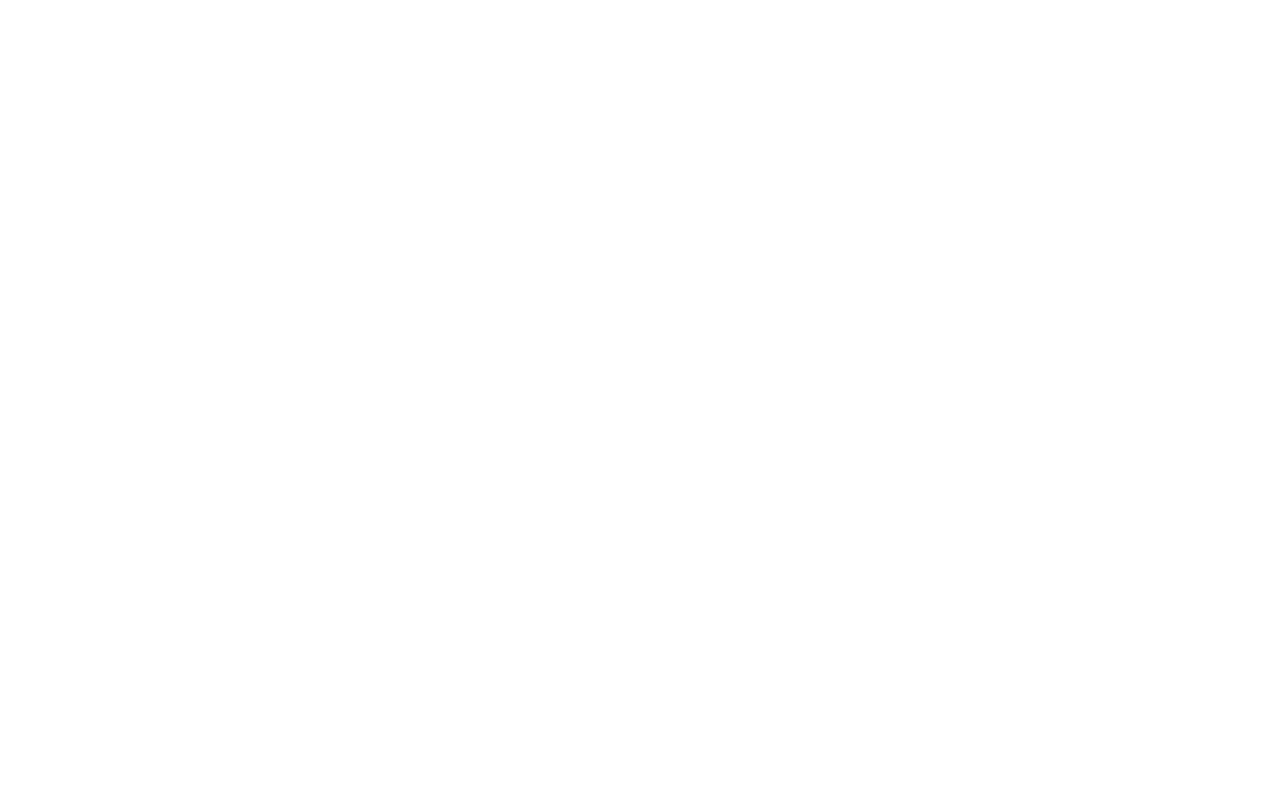
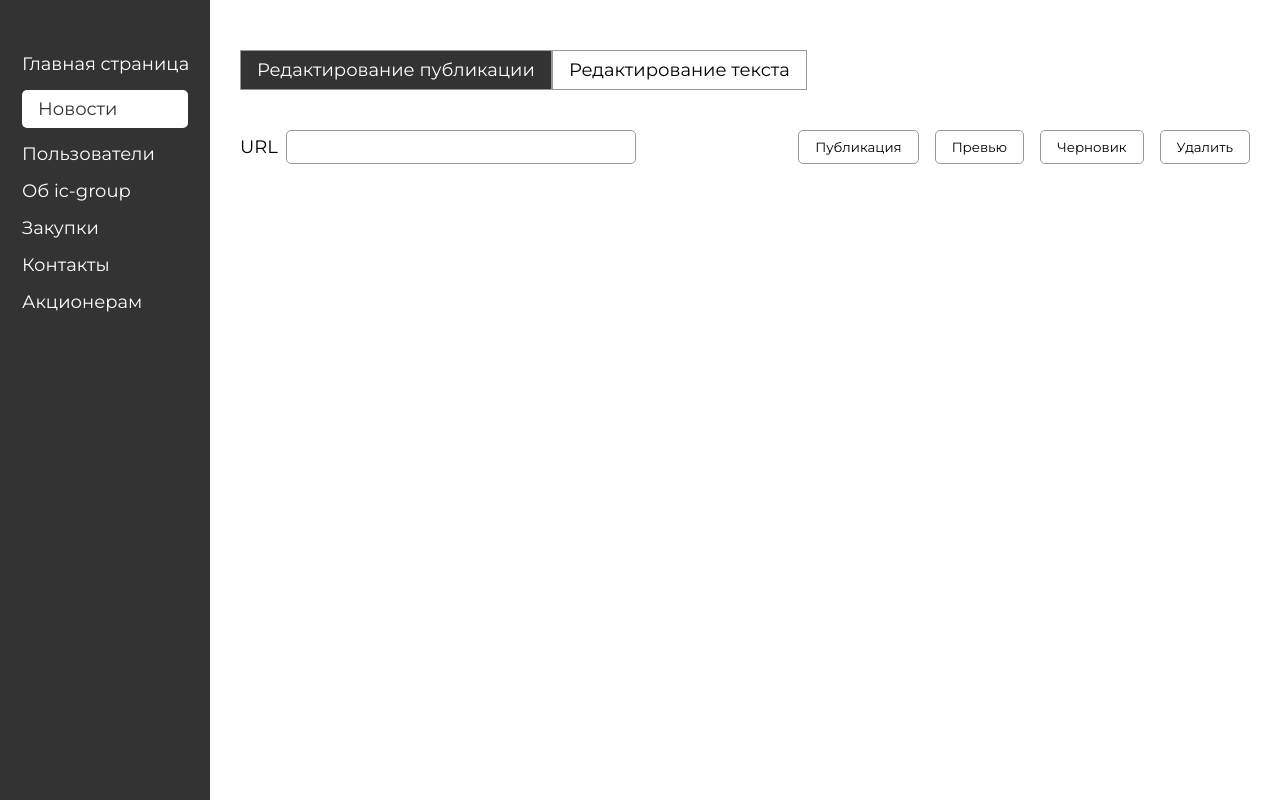
Before and after one commit to KiraProsto/ICGroup-admin, a React (Vite) app: page /admin/news/add in a window 1280 px wide. Before the commit this address had no page. Built offline with nearby package versions, Linux system fonts and the light colour scheme.

Commit message:
Add news add page and header logic

```diff
--- a/index.html
+++ b/index.html
@@ -6,9 +6,10 @@
     <link rel="preconnect" href="https://fonts.googleapis.com" />
     <link rel="preconnect" href="https://fonts.gstatic.com" crossorigin />
     <link
-      href="https://fonts.googleapis.com/css2?family=Montserrat:ital,wght@0,100..900;1,100..900&display=swap"
+      href="https://fonts.googleapis.com/css2?family=Montserrat&display=swap"
       rel="stylesheet"
     />
+
     <meta name="viewport" content="width=device-width, initial-scale=1.0" />
     <title>icgroup-admin</title>
   </head>
--- a/src/App.tsx
+++ b/src/App.tsx
@@ -8,6 +8,7 @@ import AboutPage from './pages/admin/AboutPage';
 import PurchasesPage from './pages/admin/PurchasesPage';
 import ContactsPage from './pages/admin/ContactsPage';
 import ShareholdersPage from './pages/admin/ShareholdersPage';
+import NewsAddPage from './pages/admin/NewsAddPage';
 
 export default function App() {
   return (
@@ -16,6 +17,7 @@ export default function App() {
       <Route path="/admin" element={<AdminLayout />}>
         <Route index element={<AdminPage />} />
         <Route path="news" element={<NewsPage />} />
+        <Route path="news/add" element={<NewsAddPage />} />
         <Route path="users" element={<UsersPage />} />
         <Route path="about" element={<AboutPage />} />
         <Route path="purchases" element={<PurchasesPage />} />
--- a/src/components/news/NewsHeader.tsx
+++ b/src/components/news/NewsHeader.tsx
@@ -1,6 +1,8 @@
+import { useNavigate } from 'react-router-dom';
 import './news.css';
 
 export default function NewsHeader() {
+  const navigate = useNavigate();
   return (
     <div className="news-header">
       <h1 className="news-header__title">Новости</h1>
@@ -8,6 +10,7 @@ export default function NewsHeader() {
         type="button"
         className="news-header__add-btn"
         aria-label="Добавить новость"
+        onClick={() => navigate('/admin/news/add')}
       >
         <img src="/news/addnews.svg" alt="Добавить новость" />
       </button>
--- /dev/null
+++ b/src/components/newsadd/NewsAddHeader.tsx
@@ -0,0 +1,50 @@
+import './newsadd.css';
+
+type Mode = 'publication' | 'text';
+
+interface INewsAddHeaderProps {
+  mode: Mode;
+  setMode: React.Dispatch<React.SetStateAction<Mode>>;
+}
+
+export default function NewsAddHeader({ mode, setMode }: INewsAddHeaderProps) {
+  return (
+    <div className="add-header">
+      <div className="add-header__modes">
+        <button
+          type="button"
+          className={
+            mode === 'publication'
+              ? 'add-header__mode-btn add-header__mode-btn-active'
+              : 'add-header__mode-btn'
+          }
+          onClick={() => setMode('publication')}
+        >
+          Редактирование публикации
+        </button>
+        <button
+          type="button"
+          className={
+            mode === 'text'
+              ? 'add-header__mode-btn add-header__mode-btn-active'
+              : 'add-header__mode-btn'
+          }
+          onClick={() => setMode('text')}
+        >
+          Редактирование текста
+        </button>
+      </div>
+
+      <div className="add-header__url-block">
+        <label className="add-header__url-label">URL</label>
+        <input type="text" className="add-header__url-input" />
+        <div className="add-header__actions">
+          <button className="add-header__action-btn">Публикация</button>
+          <button className="add-header__action-btn">Превью</button>
+          <button className="add-header__action-btn">Черновик</button>
+          <button className="add-header__action-btn">Удалить</button>
+        </div>
+      </div>
+    </div>
+  );
+}
--- /dev/null
+++ b/src/components/newsadd/newsadd.css
@@ -0,0 +1,68 @@
+/* NewsAddHeader */
+.add-header {
+  gap: 85px;
+  padding: 50px 30px 0;
+  align-items: baseline;
+}
+
+.add-header__modes {
+  display: flex;
+}
+
+.add-header__mode-btn {
+  border: 1px solid var(--gray-3);
+  padding: 8px 16px;
+  font-weight: 400;
+  font-size: 18px;
+  cursor: pointer;
+  transition: 0.2s ease;
+
+  &:hover {
+    transition: 0.2s ease;
+    background-color: var(--gray-1);
+  }
+}
+
+.add-header__mode-btn-active {
+  background: var(--black-3);
+  color: var(--white-0);
+  &:hover {
+    background-color: var(--black-3);
+  }
+}
+
+.add-header__url-block {
+  display: flex;
+  align-items: center;
+  margin-top: 40px;
+}
+
+.add-header__url-label {
+  font-weight: 400;
+  font-size: 18px;
+}
+
+.add-header__url-input {
+  border: 1px solid var(--gray-3);
+  border-radius: 5px;
+  padding: 8px 16px;
+  min-width: 350px;
+  margin-left: 8px;
+}
+
+.add-header__actions {
+  margin-left: auto;
+  display: flex;
+  gap: 16px;
+}
+.add-header__action-btn {
+  border: 1px solid var(--gray-3);
+  border-radius: 5px;
+  padding: 8px 16px;
+  cursor: pointer;
+
+  &:hover {
+    transition: 0.2s ease;
+    background-color: var(--gray-1);
+  }
+}
--- a/src/components/sidebar/Sidebar.tsx
+++ b/src/components/sidebar/Sidebar.tsx
@@ -17,7 +17,15 @@ export default function Sidebar() {
     <aside className="sidebar">
       <nav className="sidebar__nav">
         {menu.map((item) => {
-          const isActive = location.pathname === item.href;
+          let isActive;
+
+          if (item.href === '/admin') {
+            isActive = location.pathname === item.href;
+          } else {
+            isActive =
+              location.pathname === item.href ||
+              location.pathname.startsWith(item.href + '/');
+          }
 
           return (
             <Link
--- /dev/null
+++ b/src/pages/admin/NewsAddPage.tsx
@@ -0,0 +1,15 @@
+import NewsAddHeader from '@/components/newsadd/NewsAddHeader';
+import { useState } from 'react';
+
+export default function NewsAddPage() {
+  type Mode = 'publication' | 'text';
+  const [mode, setMode] = useState<Mode>('publication');
+
+  return (
+    <div>
+      <NewsAddHeader mode={mode} setMode={setMode} />
+      {/* {mode === 'publication' && </>}
+      {mode === 'text' && </>} */}
+    </div>
+  );
+}
--- a/src/styles/colors.css
+++ b/src/styles/colors.css
@@ -26,3 +26,7 @@
 
   --font-main: 'Montserrat', sans-serif;
 }
+
+* {
+  font-family: var(--font-main);
+}
```
